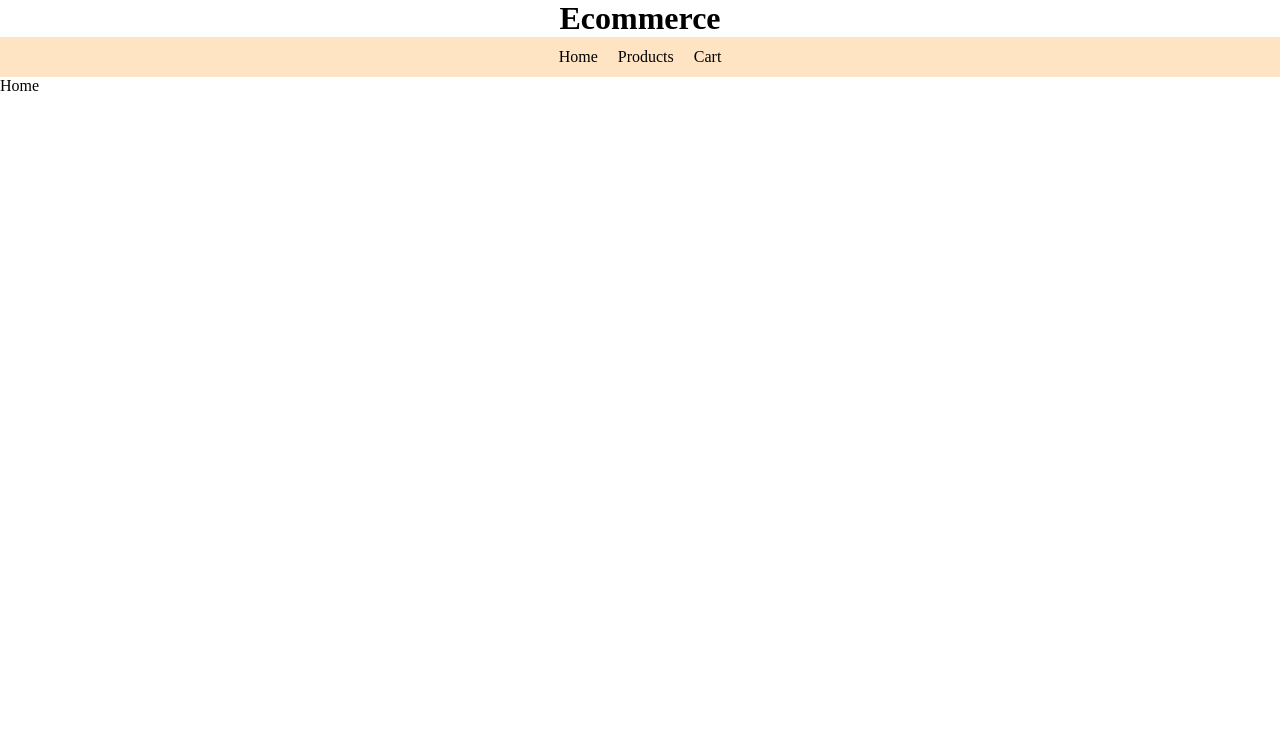
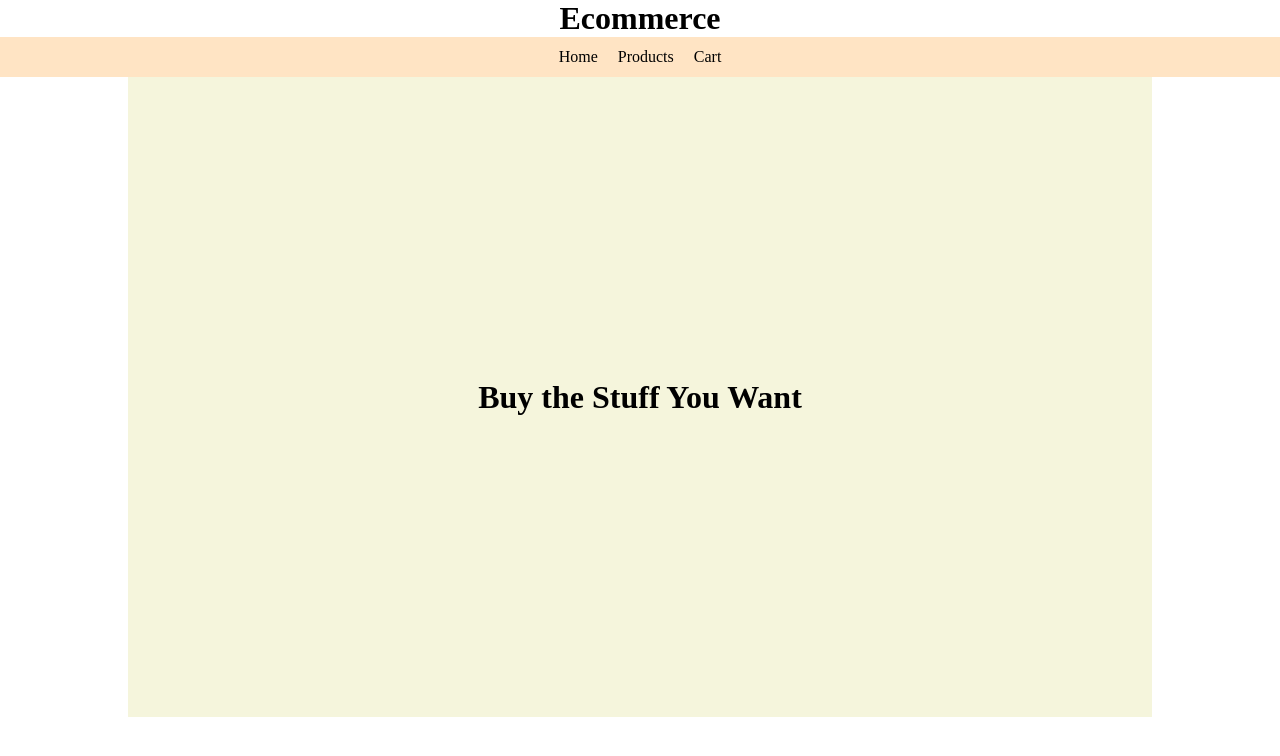
Before and after one commit to BharathSiddoji/Ecommerce-using-dummyJsonAPI, a React (Create React App) app: page / in a window 1280 px wide. Shown: the top 756 px of the page. Built offline with nearby package versions, Linux system fonts and the light colour scheme.

Commit message:
added Home css file

```diff
--- a/src/components/homepage/Home.js
+++ b/src/components/homepage/Home.js
@@ -1,9 +1,13 @@
-import React from 'react'
-
+import React from "react";
+import './home.css'
 const Home = () => {
   return (
-    <div>Home</div>
-  )
-}
+    <div className="home">
+      <div className="hero__section">
+        <h1>Buy the Stuff You Want </h1>
+      </div>
+    </div>
+  );
+};
 
-export default Home
+export default Home;
--- /dev/null
+++ b/src/components/homepage/home.css
@@ -0,0 +1,8 @@
+.home{
+    width: 80%;
+    margin-inline: auto;
+    height: 80vh;
+    background-color: beige;
+    display: grid;
+    place-items: center;
+}
```
